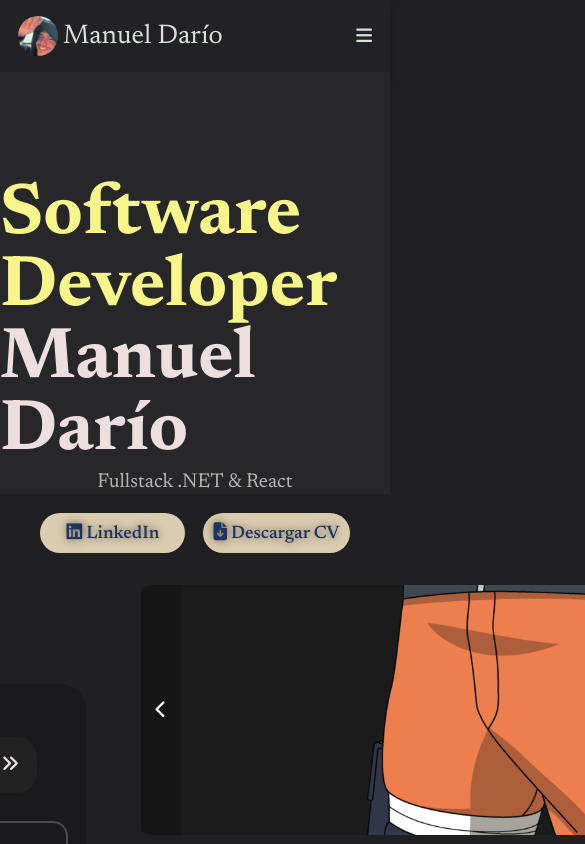
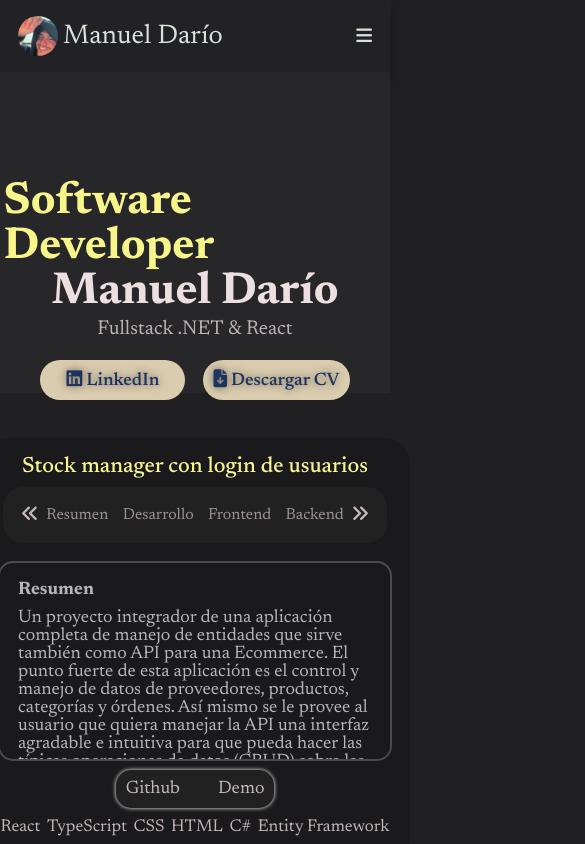
Before and after one commit to manueldario8/portfolio, a React (Vite) app: page /home in a window 390 px wide. Shown: the top 844 px of the page, 585 px wide, since content can reach past the window. Built offline with nearby package versions, Linux system fonts and the light colour scheme; a web font is replaced by a local one.

Commit message:
responsive high

```diff
--- a/src/assets/exports.tsx
+++ b/src/assets/exports.tsx
@@ -19,3 +19,5 @@ export { default as Example } from './images/example.jpeg';
 
 export { default as ProfilePicture1 } from './manueldario1.jpeg';
 export { default as ProfilePicture2 } from './manueldario2.jpeg';
+
+export { default as ManuelDarioPDF } from './Manuel_Dario_Marquez.pdf';
--- a/src/components/UI/cards/carouselCard/carouselCard.css
+++ b/src/components/UI/cards/carouselCard/carouselCard.css
@@ -1,6 +1,6 @@
 .card-inner {
     border-radius: 2%;
-    width: 800px;
+    width: 100%;
     aspect-ratio: 1 / 1;
     display: flex;
     flex-direction: column;
--- a/src/components/UI/cards/informationCard/informationCard.css
+++ b/src/components/UI/cards/informationCard/informationCard.css
@@ -1,38 +1,39 @@
 .inner-information {
     display: flex;
     flex-direction: column;
-    margin-left: 2rem;
+    width: 100%;
+
 }
 
 .up-inner {
     display: flex;
-    gap: 0.6rem;
-    padding: 1rem;
     flex-direction: column;
     align-items: center;
+    gap: 0.5rem;
+    padding: 1rem;
     background: rgba(0, 0, 0, 0.2);
-    max-width: 600px;
-    min-width: 600px;
     border-radius: 25px;
-
 }
 
 .view-actions {
     display: flex;
-    max-width: 600px;
+    align-items: center;
     padding: 1rem;
     border-radius: 20px;
     background-color: rgb(33, 33, 33);
-    overflow: hidden;
-    margin-bottom: 1rem;
+    margin-bottom: 0.5rem;
+}
+
+.btn-mini-cr {
+    font-size: 18px;
 }
 
 .view-actions .btn-action {
-    flex: 1;
     border: none;
     color: #EDDEE0;
     height: 100%;
-    margin: 0 1rem;
+    margin: 0 0.4rem;
+    font-size: 16px;
 }
 
 .btn-action {
@@ -40,15 +41,15 @@
   transition: 0.2s;
 }
 
-.btn-action.active {
-  text-shadow: 0 0 10px white;
+.btn-action .mini-active {
+  text-shadow: 0 0 10px #EDDEE0;
   opacity: 1;
-  transform: scale(1.05);
+  /*transform: scale(1.05);*/
 }
 
 
 .view-actions i {
-    color: #EDDEE0;
+    color: #eddee0cc;
 }
 
 .view-actions i:hover {
@@ -64,33 +65,38 @@
 
 .main-pj-title {
 
-    font-size: 24px;
-    font-weight: 600;
+    font-size: 22px;
+    font-weight: 500;
     color: rgb(248, 246, 138);
     text-shadow: 0 0 1px rgb(22, 23, 73);
 
 }
 
 .card-screem {
-    border: 2px solid rgb(75, 75, 75);
-    width: 100%;
-    height: 200px;
     display: flex;
     flex-direction: column;
     justify-content: start;
+    height: 200px;
+    border: 2px solid rgb(75, 75, 75);
     border-radius: 15px;
     padding: 1rem;
     gap: 10px;
     overflow-y: auto;
 }
 
+
 .view-tecnologies {
     display: flex;
+    justify-content: space-around;
     width: 100%;
-    justify-content: space-around;
-    padding: 0.2rem;
+    gap: 5px;
+    padding: 0.1rem;
     margin-bottom: 10px;
-    color: #EDDEE0;
+    color: #EDDEE0cc;
+}
+
+.view-tecnologies p {
+    font-size: 17px;
 }
 
 .btn-reviewCode{
@@ -101,14 +107,13 @@
     box-shadow: 0 0 4px white;
 }
 .btn-reviewCode button {
-    color: #EDDEE0;
+    color: #EDDEE0cc;
     margin: 10px;
 }
 
 .btn-reviewCode button:hover {
     text-shadow: 0 0 5px white;
 }
-
 
 .card-screem::-webkit-scrollbar {
     width: 8px;
--- a/src/components/UI/cards/informationCard/informationCard.tsx
+++ b/src/components/UI/cards/informationCard/informationCard.tsx
@@ -40,7 +40,7 @@ const InformationCard = ({ data }: InformationCardProps) => {
         <div className="view-actions">
           <button onClick={handlePrev}><i className="fa-solid fa-angles-left"></i></button>
           {sections.map((section, index) => (
-            <button key={section} className={`btn-action ${activeIndex === index ? 'active' : ''}`} onClick={() => setActiveIndex(index)}>
+            <button key={section} className={`btn-action mini-${activeIndex === index ? 'active' : ''}`} onClick={() => setActiveIndex(index)}>
               {section}
             </button>
           ))}
--- a/src/components/layouts/carousel/carousel.css
+++ b/src/components/layouts/carousel/carousel.css
@@ -30,14 +30,12 @@
     height: 100%;
     width: 50px;
     background: rgba(0, 0, 0, 0.2);
-    color: white;
+    color: #beb3b4;
     border: none;
     cursor: pointer;
-
     display: flex;
     align-items: center;
     justify-content: center;
-
     z-index: 2;
     transition: background 0.3s ease;
 }
--- a/src/components/layouts/carousel/carousel1.css
+++ b/src/components/layouts/carousel/carousel1.css
@@ -1,8 +1,7 @@
 /* ===== BASE: MOBILE ===== */
-
 .carousel {
     display: flex;
-    height: 250px;
+    height: 300px;
     position: relative;
 }
 
@@ -22,7 +21,7 @@
     width: 100%;
     height: 100%;
     flex-shrink: 0;
-    object-fit: cover; /* mobile */
+    object-fit: contain; /* mobile */
     background: rgb(27, 27, 27);
 }
 
--- a/src/components/layouts/dashboard/dashboard.css
+++ b/src/components/layouts/dashboard/dashboard.css
@@ -1,10 +1,11 @@
+/*Mobile base design*/
 .preview {
     display: flex;
     flex-direction: column;
     align-items: center;
     gap: 0.2rem;
-    height: 50vh;
-    padding-top: 6rem;
+    height: 38vh;
+    padding: 6rem 0.2rem;
 }
 
 .pv-dark{
@@ -17,19 +18,38 @@
     transition: background-color 0.5s ease, color 0.5s ease;
 }
 
+.devname {
+    display: flex;
+    flex-direction: column;
+    align-items: center;
+}
+
+.devname h1 {
+    color:#EDDEE0;
+    font-size: 2.5rem;
+    cursor:default;
+}
+
+.devname h2 {
+    font-size: 2.5rem;
+    color: rgb(248, 246, 138);
+    cursor:default;
+}
+
 .dashboard {
     display: flex;
     flex-direction: column;
     align-items: center;
-    margin-top: 5rem;
-    gap: 3rem;
-
+    margin-top: 2.5rem;
 }
 
 .dual-pj-card {
     display: flex;
-    gap: 3rem;
+    flex-direction: column;
     align-items: center;
+    gap: 1rem;
+    max-width: 430px;
+
 }
 
 .txtc-dark {
@@ -41,23 +61,9 @@
     transition: background-color 0.5s ease, color 0.5s ease;
 }
 
-.devname {
-    display: flex;
-    flex-direction: column;
-    align-items: center;
-}
 
-.devname h1 {
-    color:#EDDEE0;
-    font-size: 4rem;
-    cursor:default;
-}
 
-.devname h2 {
-    font-size: 4rem;
-    color: rgb(248, 246, 138);
-    cursor:default;
-}
+
 
 .devname h1:hover, h2:hover {
     text-shadow: 0 0 8px rgba(255,255,255,0.6);
--- a/src/components/layouts/dashboard/dashboard.tsx
+++ b/src/components/layouts/dashboard/dashboard.tsx
@@ -1,7 +1,7 @@
 import './dashboard.css';
 import { Carousel, CarouselCard, Button, InformationCard } from '../../exports';
 import { useTheme } from '../../../context/ThemeContext';
-import { Naruto, Sasuke, Sakura, Gaara, Temari, Kankuro, Rocklee, Tenten, Neji} from '../../../assets/exports';
+import { Naruto, Sasuke, Sakura, Gaara, Temari, Kankuro, Rocklee, Tenten, Neji, ManuelDarioPDF} from '../../../assets/exports';
 
 const projects = [
     {
@@ -92,7 +92,7 @@ const Dashboard = () => {
                     <Button onClick={() => window.open("https://www.linkedin.com/in/manueldario8")}>
                         <i className="fa-brands fa-linkedin"></i> LinkedIn
                     </Button>
-                    <a href='../../../../public/Manuel_Dario_Marquez.pdf' download>
+                    <a href={ManuelDarioPDF} download>
                         <Button><i className="fa-solid fa-file-arrow-down"></i> Descargar CV</Button>
                     </a>
                 </span>
```
Also changed, not shown: 1 other file (tests, documents, lock files or other folders).
